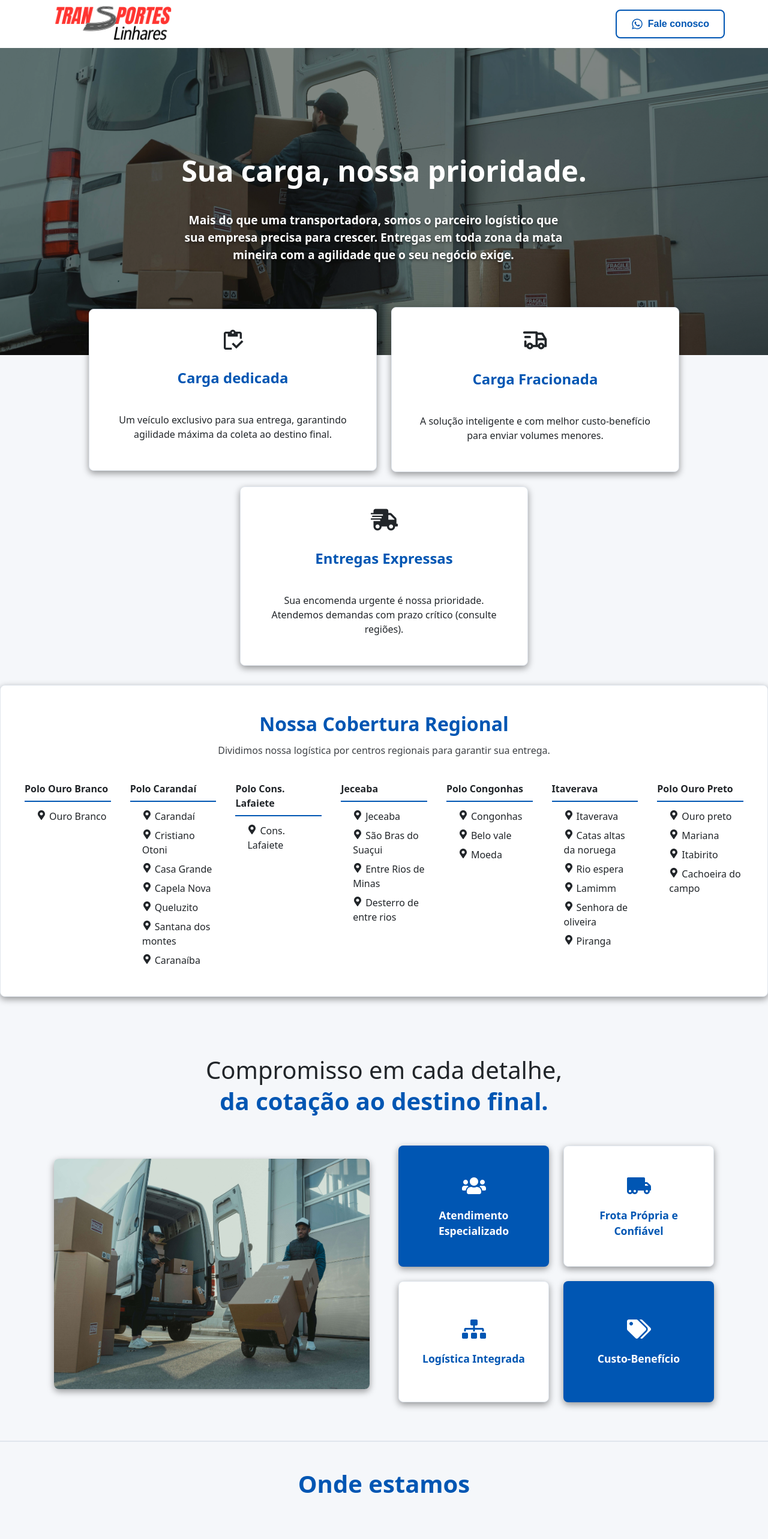
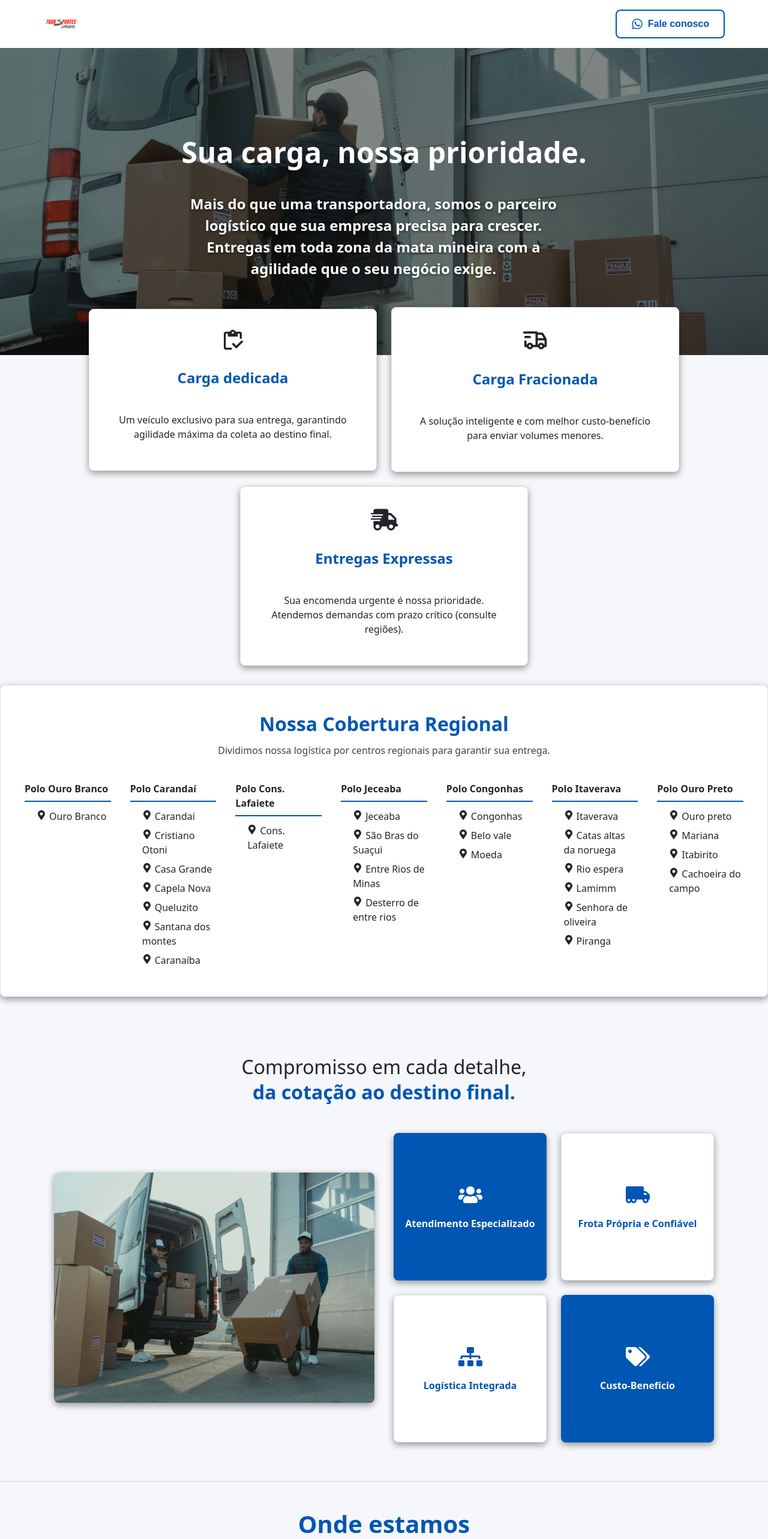
Before and after one commit to arturLoliveira/linhares-logistica, a React (Vite) app: page / in a window 1280 px wide. Shown: the top 2566 px of the page at 60% size. Built offline with nearby package versions, Linux system fonts and the light colour scheme; grey boxes are pictures that could not be loaded.

Commit message:
atualização do css para incluir um mediaquery para atender a tablets

```diff
--- a/src/components/cities.tsx
+++ b/src/components/cities.tsx
@@ -16,7 +16,7 @@ const regioesData = [
     cidades: ['Cons. Lafaiete']
   },
   {
-    titulo: 'Jeceaba',
+    titulo: 'Polo Jeceaba',
     cidades: ['Jeceaba','São Bras do Suaçui','Entre Rios de Minas', 'Desterro de entre rios']
   },
   {
@@ -24,7 +24,7 @@ const regioesData = [
     cidades: ['Congonhas','Belo vale', 'Moeda']
   },
   {
-    titulo: 'Itaverava',
+    titulo: ' Polo Itaverava',
     cidades: [,'Itaverava','Catas altas da noruega', 'Rio espera', 'Lamimm', 'Senhora de oliveira', 'Piranga']
   },
   {
--- a/src/index.css
+++ b/src/index.css
@@ -177,16 +177,13 @@ body {
 }
 
 .atuacao-grid {
-  display: flex;
-
-  justify-content: space-between;
+  display: grid;
+  grid-template-columns: 1fr;
   gap: 2rem;
   text-align: left;
 }
 
 .regiao-grupo {
-  flex-basis: 200px;
-  flex-grow: 1;
   opacity: 0;
   transform: translateY(20px);
   transition: opacity 0.6s ease-out, transform 1s ease-out;
@@ -348,6 +345,7 @@ body {
   color: var(--cor-texto-secundario);
   display: flex;
   flex-wrap: wrap;
+  word-break: break-all;
 }
 
 .iconContact {
@@ -515,127 +513,109 @@ hr {
 }
 
 
-
 @media (min-width: 768px) {
 
   .header-div {
+    flex-direction: row;
+    justify-content: space-between;
     height: 5rem;
     padding: 0 2rem;
+    gap: 0;
+    max-width: 1200px;
+  }
+  .logo {
+    height: 3.5rem;
+  }
+  .contact-button {
+     height: 3rem;
+     padding: 0.5rem 1.5rem;
+  }
+  .contact-button h3 {
+     font-size: 1rem;
+  }
+  .contact-button svg {
+     font-size: 1.25rem;
   }
 
-  .logo {
-    height: 15.5rem;
+  .text-content h1{
+    font-size: 2.5rem;
+  }
+  .text-content h2 {
+    font-size: 1.3rem;
   }
 
-  .section-div {
-    background-attachment: fixed;
+  .atuacao-grid {
+    grid-template-columns: repeat(3, 1fr);
   }
 
 
-  .text-content h1 {
-    font-size: 3rem;
+  .features-content {
+    flex-direction: column;
+    max-width: 600px;
+    margin: 0 auto;
   }
-
-  .text-content h2 {
-    font-size: 1.2rem;
+  .cta-button-full {
+    width: auto;
+    padding: 1rem 3rem;
   }
 
 
-  .contactUs {
-    gap: 6rem;
+  .section-title {
+    font-size: 2.5rem;
+  }
+  .contact-cards-container {
+     gap: 3rem;
+  }
+  .mapContact {
+    flex-basis: auto;
+  }
+  .contact {
+    flex-basis: auto;
+  }
+}
+
+
+@media (min-width: 1024px) {
+
+
+  .logo {
+    height: 4rem;
+  }
+  .text-content h1{
+    font-size: 3rem;
+  }
+  .text-content h2 {
+    font-size: 1.5rem;
   }
 
-  .mapContact {
-    width: auto;
-    max-width: none;
-    flex-basis: 45%;
-    min-width: 300px;
+  .atuacao-grid {
+    grid-template-columns: repeat(auto-fit, minmax(100px, 1fr));
   }
 
-  .contact {
-    width: auto;
+  .features-content {
+    flex-direction: row;
+    max-width: 1100px;
+  }
+  .features-image {
+    flex: 1;
+    height: 24rem;
     max-width: none;
-    flex-basis: 40%;
-    min-width: 300px;
-    padding: 2.5rem 3rem;
   }
-
-  .contact-button {
-    height: 3rem;
-    padding: 0.5rem 1.5rem;
+  .features-grid {
+    flex: 1;
+    max-width: none;
   }
-
-  .contact-button h3 {
-    font-size: 1rem;
-  }
-
-  .contact-button svg {
-    font-size: 1.25rem;
-  }
-
-  .section-title {
-    font-size: 2.5rem;
+  .feature-card {
+    min-height: 180px;
   }
 
   .contact-cards-container {
     gap: 6rem;
   }
-
-  .footer-container h3 {
-    font-size: 1.1rem;
+  .mapContact {
+    flex-basis: 45%;
   }
-
-  .contactInfo h4 {
-    font-size: 1.4rem;
-  }
-
-  .contact-map-button span {
-    font-size: 1.5rem;
-  }
-
-  .contact-map-button:hover span {
-    color: var(--cor-fundo-site);
-  }
-
-  .contact-map-button:hover svg {
-    color: var(--cor-fundo-site);
-  }
-
-  .section-title-features {
-    font-size: 2.5rem;
-    display: flex;
-    flex-direction: column;
-    text-align: center;
-
-  }
-
-  .section-title-features {
-    font-size: 2.5rem;
-    max-width: 700px;
-  }
-
-  .features-content {
-    flex-direction: row;
-    align-items: center;
-    gap: 3rem;
-    max-width: 1100px;
-    margin: 0 auto;
-  }
-
-  .features-image {
-    flex: 1;
-    height: 24rem;
-    max-width: none;
-  }
-
-  .features-grid {
-    flex: 1;
-    max-width: none;
-  }
-
-  .feature-card {
-    padding: 2.5rem 1.5rem;
-    font-size: 1.1rem;
-    min-height: 120px;
+  .contact {
+    flex-basis: 40%;
   }
 }
```
